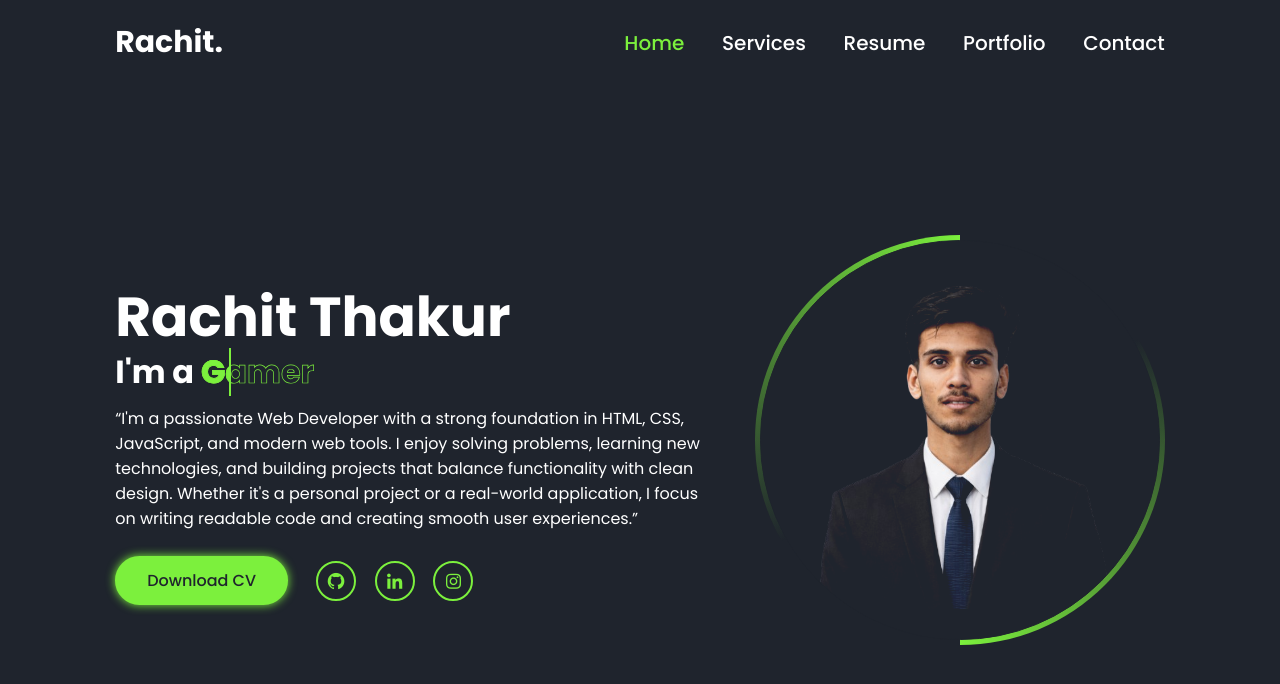
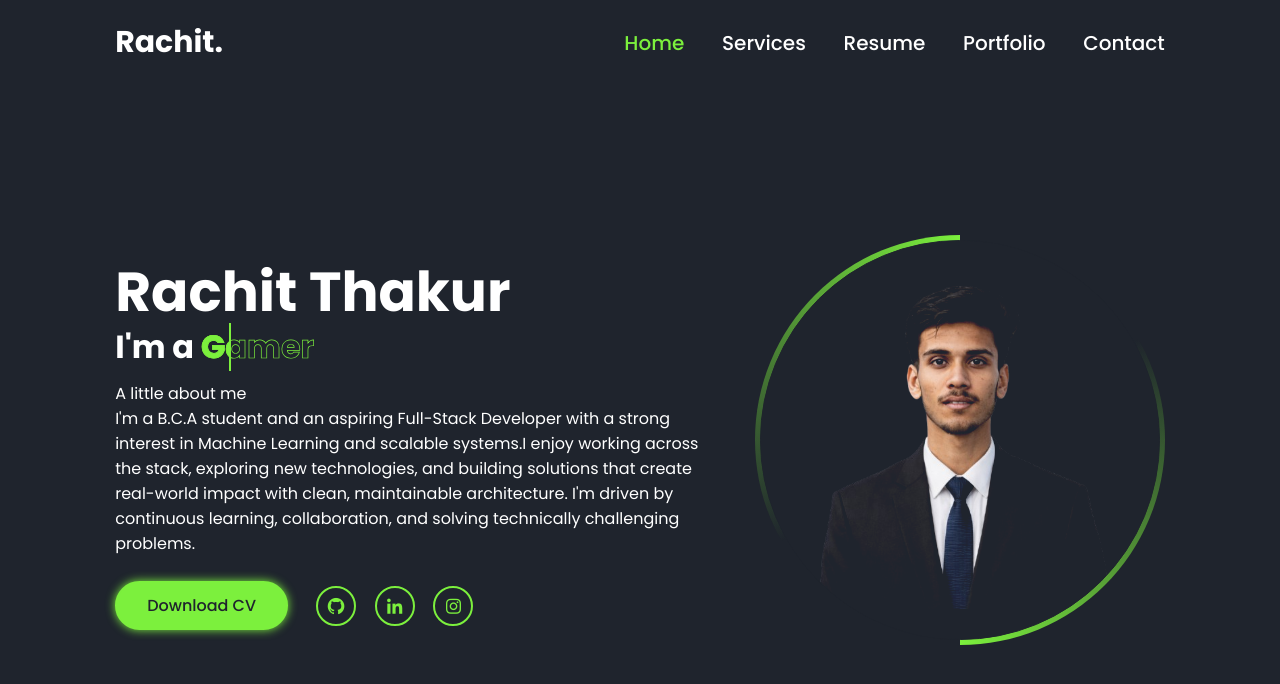
Before and after one commit to Rachitthakurr/Rachitportfolio, a plain HTML site: page index.html in a window 1280 px wide. Drawn offline with nearby package versions, Linux system fonts and the light colour scheme.

Commit message:
Update index.html

```diff
--- a/index.html
+++ b/index.html
@@ -48,10 +48,11 @@
                 <span style="--i:2;" data-text="Blogger">Blogger</span>
                 <span style="--i:1;" data-text="Designer">Designer</span>
             </h2>
-            <p>“I'm a passionate Web Developer with a strong foundation in HTML, CSS, JavaScript, and modern web tools.
-                I enjoy solving problems, learning new technologies, and building projects that balance functionality
-                with clean design. Whether it's a personal project or a real-world application, I focus on writing
-                readable code and creating smooth user experiences.”</p>
+            <p>A little about me <br>
+                I'm a B.C.A student and an aspiring Full-Stack Developer with a strong interest
+                in Machine Learning and scalable systems.I enjoy working across the stack, exploring new technologies,
+                and building solutions that create real-world impact with clean, maintainable architecture.
+                I'm driven by continuous learning, collaboration, and solving technically challenging problems.</p>
             <div class="btn-sci">
                 <a href="Rachitrana_resume.pdf.pdf" target="_blank" class="btn">Download CV</a>
                 <div class="sci">
```
